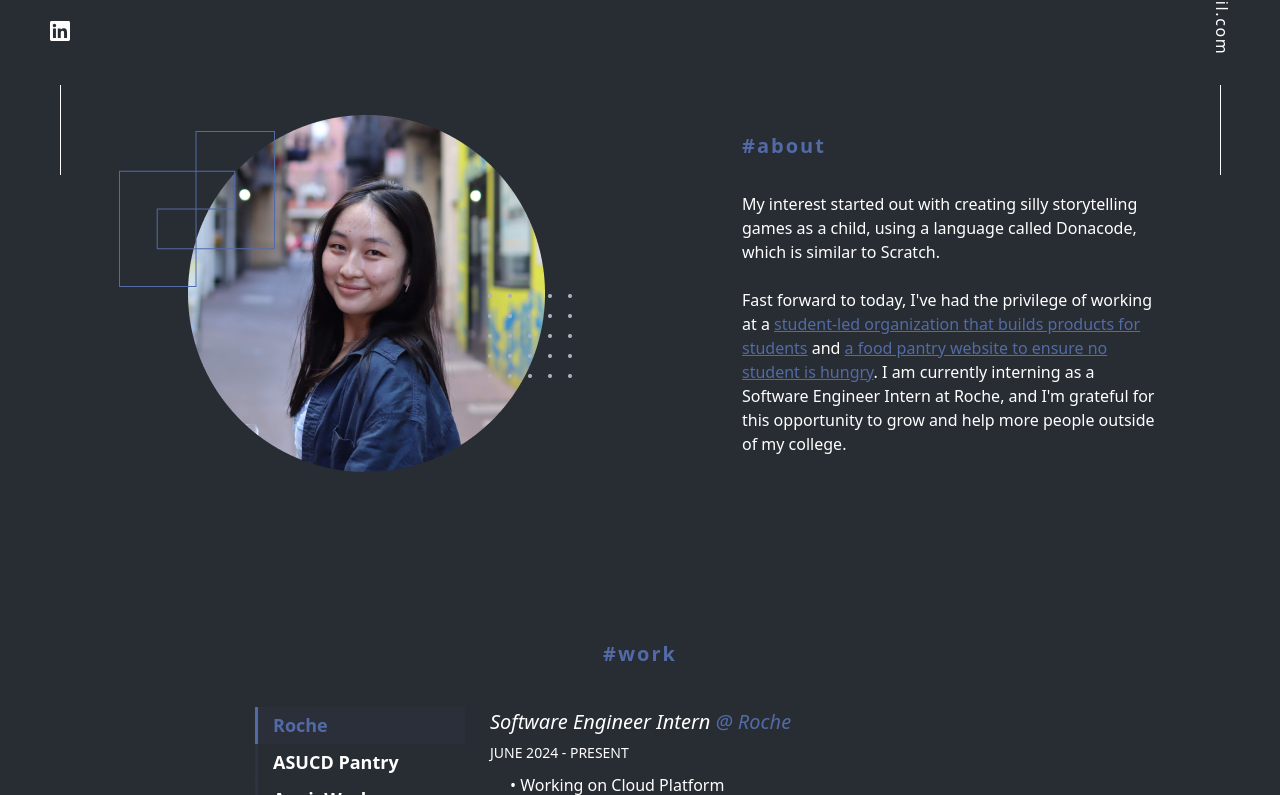
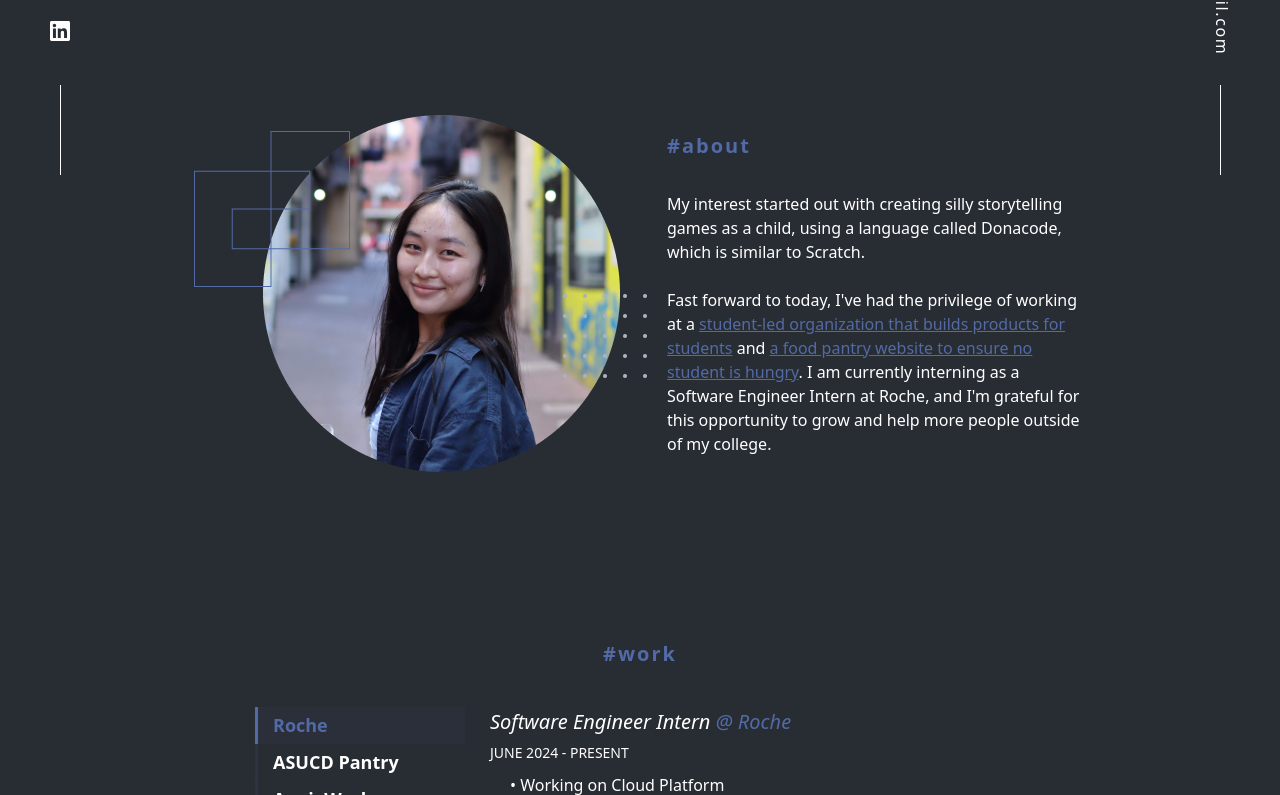
Before and after one commit to kaitlynlie/portfolio, a React (Vite) app: page / in a window 1280 px wide. Shown: the part 625-1420 px from the top of the page. Built offline with nearby package versions, Linux system fonts and the light colour scheme.

Commit message:
centered about me

```diff
--- a/pages/About.module.scss
+++ b/pages/About.module.scss
@@ -3,11 +3,11 @@ section.aboutme {
     display: flex;
     justify-content: center;
     align-items: center;
-    gap: 150px;
+    // gap: 150px;
     transition: gap 0.3s ease;
-    @media (max-width: 1225px) {
-        gap: 50px;
-    }
+    // @media (max-width: 1225px) {
+    //     gap: 50px;
+    // }
     @media (max-width: 989px) {
         flex-direction: column;
     }
--- a/pages/Footer.tsx
+++ b/pages/Footer.tsx
@@ -7,7 +7,7 @@ const Footer = () => {
   return (
     <section className={clsx(styles.footer)}>
        <div className={clsx(styles.container)} >
-            <h4>Copyright © 2024. All rights reserved.</h4>
+            <h4>Copyright © 2024. Kaitlyn Li.</h4>
 
             {/* <div className={clsx(styles.icons)}>
                 <a href='https://www.linkedin.com/in/kaitlyn-li-0922/'><img src={linkedin} /></a>
```
